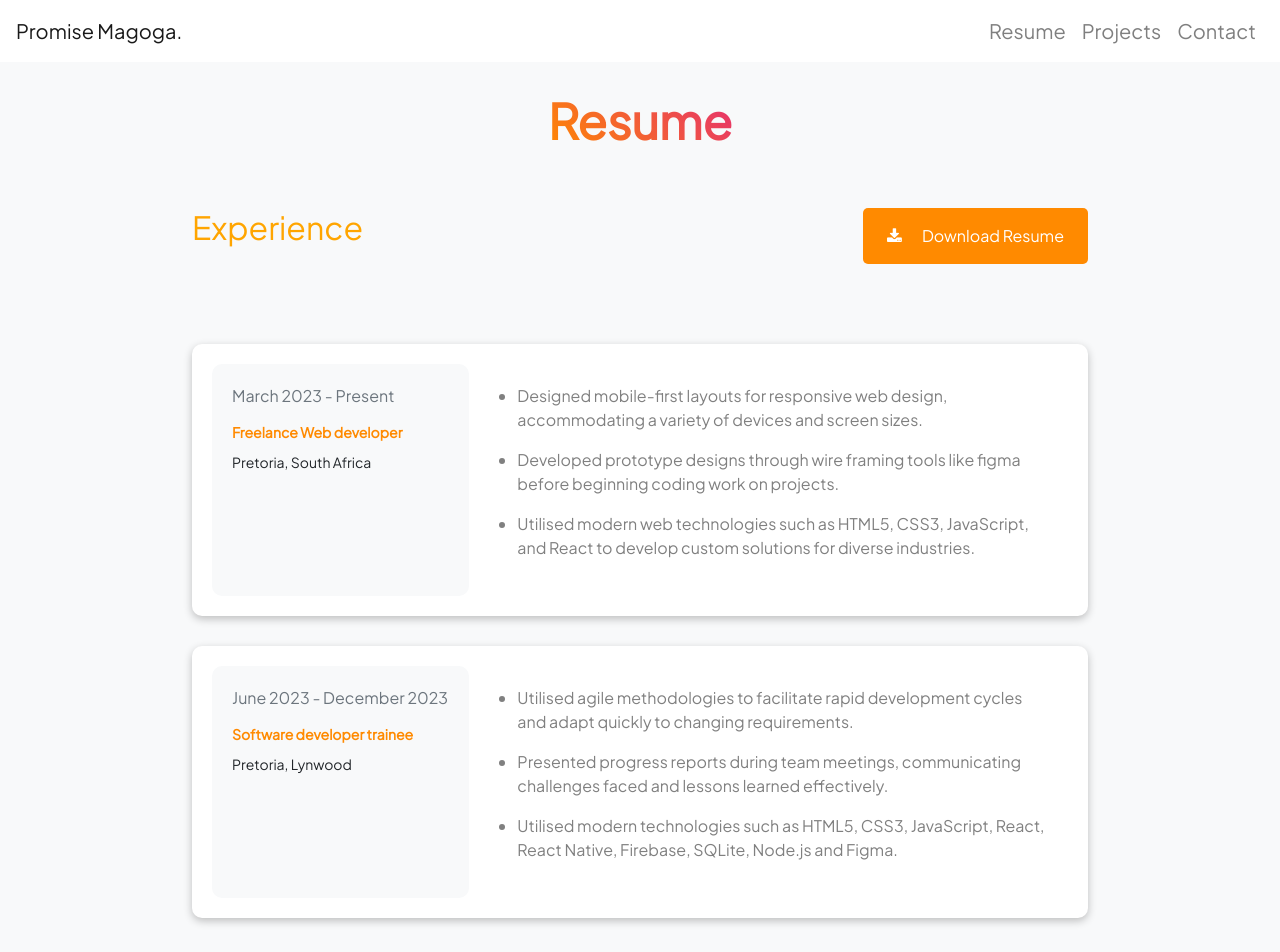
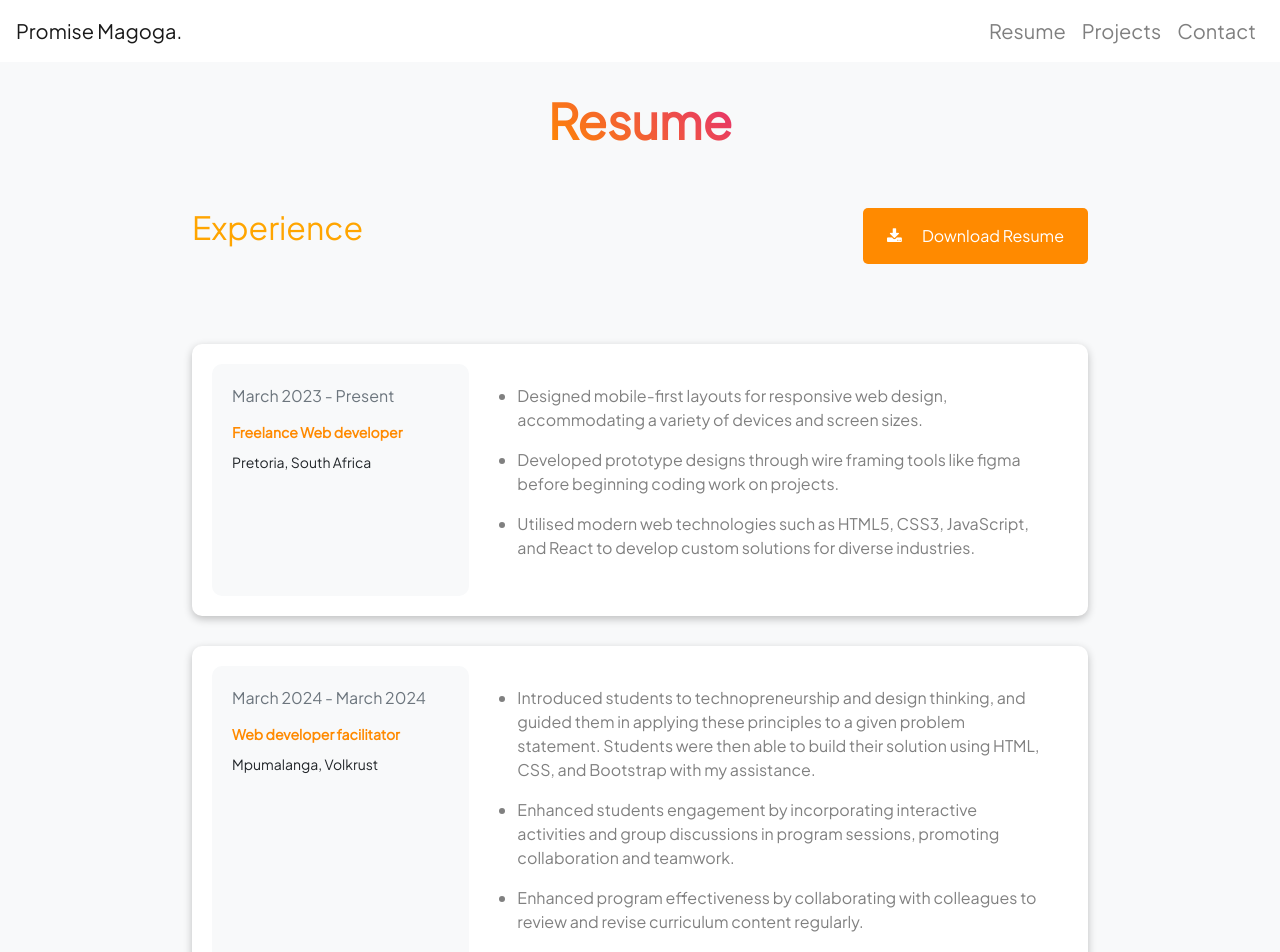
Before and after one commit to Promisemagoga/React-Portfolio, a React (Create React App) app: page /Resume in a window 1280 px wide. Shown: the top 952 px of the page. Built offline with nearby package versions, Linux system fonts and the light colour scheme.

Commit message:
Added new experience

```diff
--- a/src/Data/experience.js
+++ b/src/Data/experience.js
@@ -9,6 +9,17 @@ export default [
     "Utilised modern web technologies such as HTML5, CSS3, JavaScript, and React to develop custom solutions for diverse industries."
 
     ]
+  },
+  {
+    date: "March 2024 - March 2024",
+    designation: "Web developer facilitator",
+    companyName: "AfricaKidsCode",
+    location: "Mpumalanga, Volkrust",
+    description: [ "Introduced students to technopreneurship and design thinking, and guided them in applying these principles to a given problem statement. Students were then able to build their solution using HTML, CSS, and Bootstrap with my assistance.",
+    "Enhanced students engagement by incorporating interactive activities and group discussions in program sessions, promoting collaboration and teamwork.",
+    "Enhanced program effectiveness by collaborating with colleagues to review and revise curriculum content regularly."
+    ]
+
   },
   {
     date: "June 2023 - December 2023",
```
Also changed, not shown: 2 other files (tests, documents, lock files or other folders).
